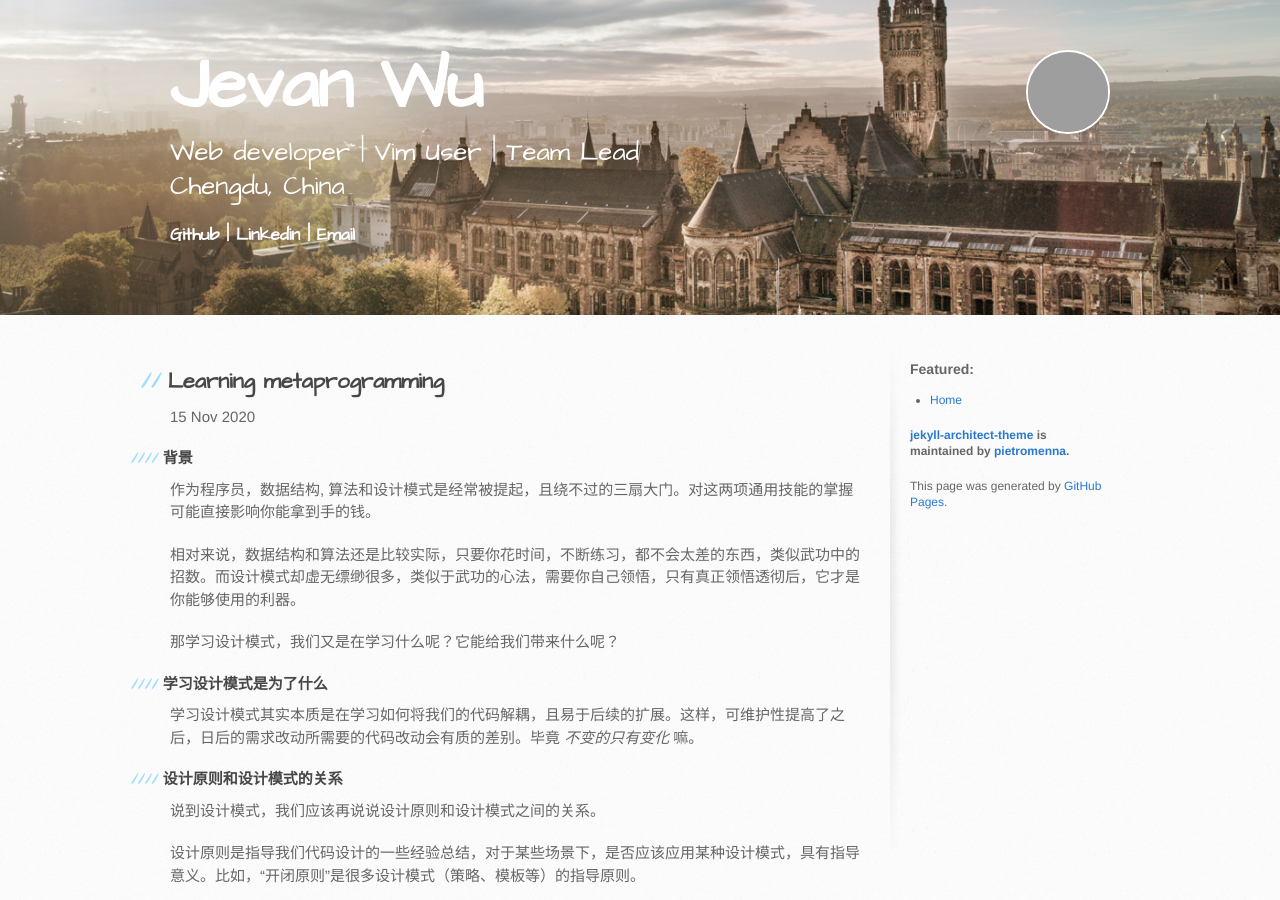
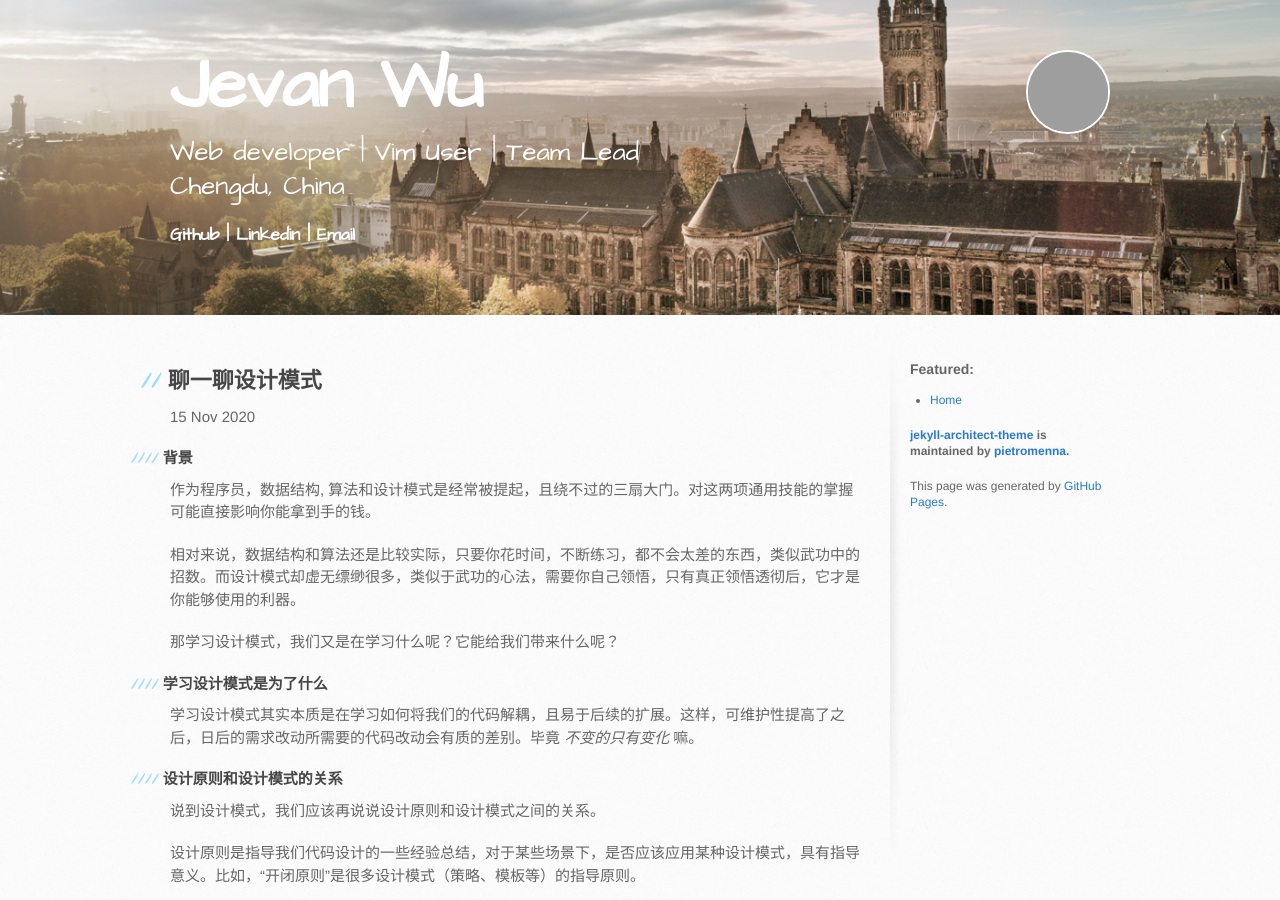
Before and after one commit to JevanWu/jevanwu.github.io, a Jekyll site: the page built from _posts/2020-11-15-聊一聊设计模式.markdown, in a window 1280 px wide and 900 px high. Built offline with Jekyll 4.4.1, drawn with Linux system fonts in a browser that asks for light colours; grey boxes are pictures that could not be loaded.

Commit message:
change title

```diff
--- a/_config.yml
+++ b/_config.yml
@@ -5,7 +5,7 @@ baseurl:      ""
 locale:       "en"
 
 # Gems
-gems:
+plugins:
   - jekyll-paginate
 
 #Others
--- a/_posts/2020-11-15-聊一聊设计模式.markdown
+++ b/_posts/2020-11-15-聊一聊设计模式.markdown
@@ -1,7 +1,7 @@
 ---
 layout: post
-title: "Learning metaprogramming"
-date:   2020-11-15 20:50:20
+title: "聊一聊设计模式"
+date:   2020-11-15
 categories: design patterns
 ---
 
```
Also changed, not shown: 1 other file.
